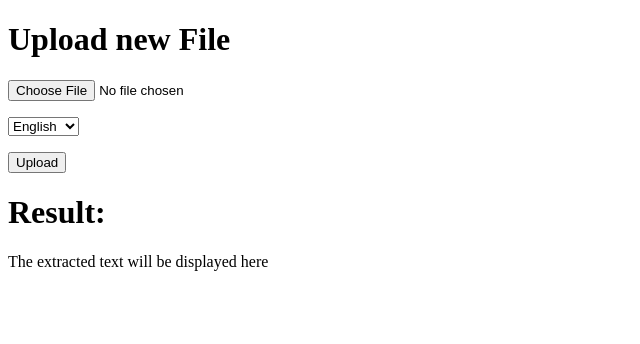
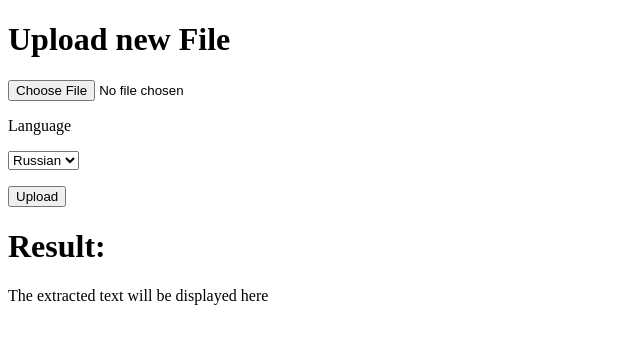
Before and after one commit to uldus/pyOCRtext, a Flask app: page /upload in a window 1280 px wide. Shown: the top 344 px of the page, without its empty margins (0-640 px from the left). Run offline with Flask 2, Linux system fonts and the light colour scheme; parts of the project's set-up code (start-up, migrations or seed data) failed here and were passed over.

Commit message:
2021-11-16 13:16

```diff
--- a/app.py
+++ b/app.py
@@ -30,6 +30,8 @@ def upload_page():
         if 'file' not in request.files:
             return render_template('upload.html', msg='No file selected')
         file = request.files['file']
+        #lang = 'rus'
+        lang = request.form.getlist('selectID')[0]
         # if no file is selected
         if file.filename == '':
             return render_template('upload.html', msg='No file selected')
@@ -37,7 +39,7 @@ def upload_page():
         if file and allowed_file(file.filename):
 
             # call the OCR function on it
-            extracted_text = ocr_core(file,'rus')
+            extracted_text = ocr_core(file,lang)
 
             # extract the text and display it
             return render_template('upload.html',
--- a/templates/upload.html
+++ b/templates/upload.html
@@ -11,14 +11,12 @@
     <h1>Upload new File</h1>
     <form method=post enctype=multipart/form-data>
         <p><input type=file name=file></p>
-
-        <select id="selectID">
-            <option value=”eng”>English</option>
-            <option value=”rus”>Russian</option>
-        </select>
-        <p></p><input type=submit value=Upload></p>
-
-
+        <p>Language</p>
+        <p><select name='selectID'>
+            <option value='rus'>Russian</option>
+            <option value='eng'>English</option>
+        </select></p>
+        <p><input type=submit value=Upload></p>
     </form>
     <h1>Result:</h1>
     {% if img_src %}
```
